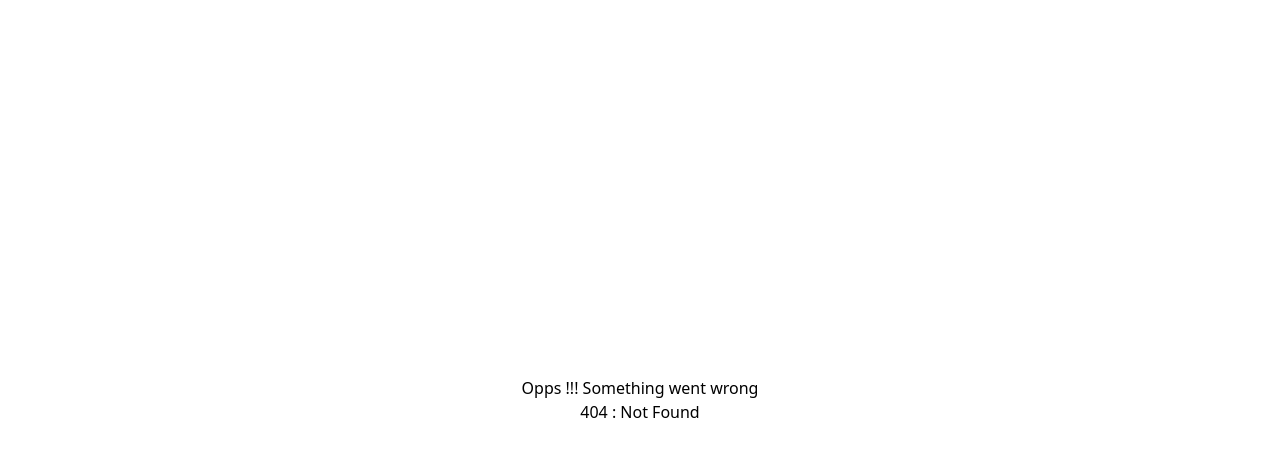
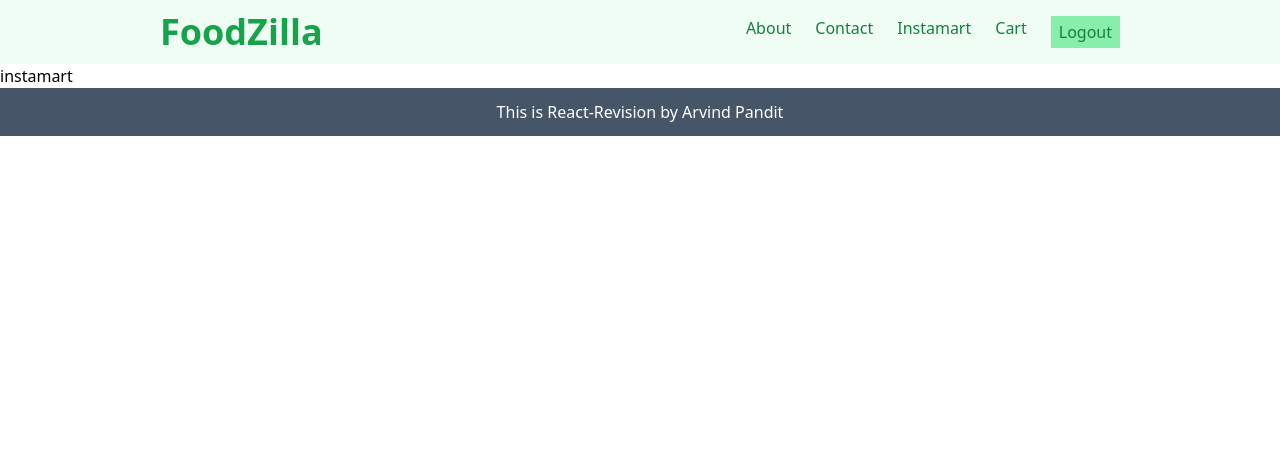
Before and after one commit to arvindpndit/React-Revision, a React (Vite) app: page /instamart in a window 1280 px wide. Before the commit this address had no page. Shown: the top 456 px of the page. Built offline with nearby package versions, Linux system fonts and the light colour scheme.

Commit message:
created Instamart component

```diff
--- a/src/App.js
+++ b/src/App.js
@@ -8,6 +8,7 @@
 import Contact from "./components/Contact";
 import RestaurantMenu from "./components/RestaurantMenu";
 import Shimmer from "./components/Shimmer";
+import Instamart from "./components/Instamart";
 const About = lazy(() => import("./components/About"));
 
 const root = ReactDOM.createRoot(document.querySelector("#root"));
@@ -55,6 +56,10 @@
         path: "/restaurant/menu/:menuId",
         element: <RestaurantMenu />,
       },
+      {
+        path: "/instamart",
+        element: <Instamart />,
+      },
     ],
   },
 ]);
--- /dev/null
+++ b/src/components/Instamart.js
@@ -0,0 +1,5 @@
+const Instamart = () => {
+  return <div>instamart</div>;
+};
+
+export default Instamart;
--- a/src/components/Navbar.js
+++ b/src/components/Navbar.js
@@ -22,6 +22,9 @@
           <div>
             <Link to="/contact">Contact</Link>
           </div>
+          <div>
+            <Link to="/instamart">Instamart</Link>
+          </div>
           <div>Cart</div>
           {LoggedIn ? (
             <button
```
